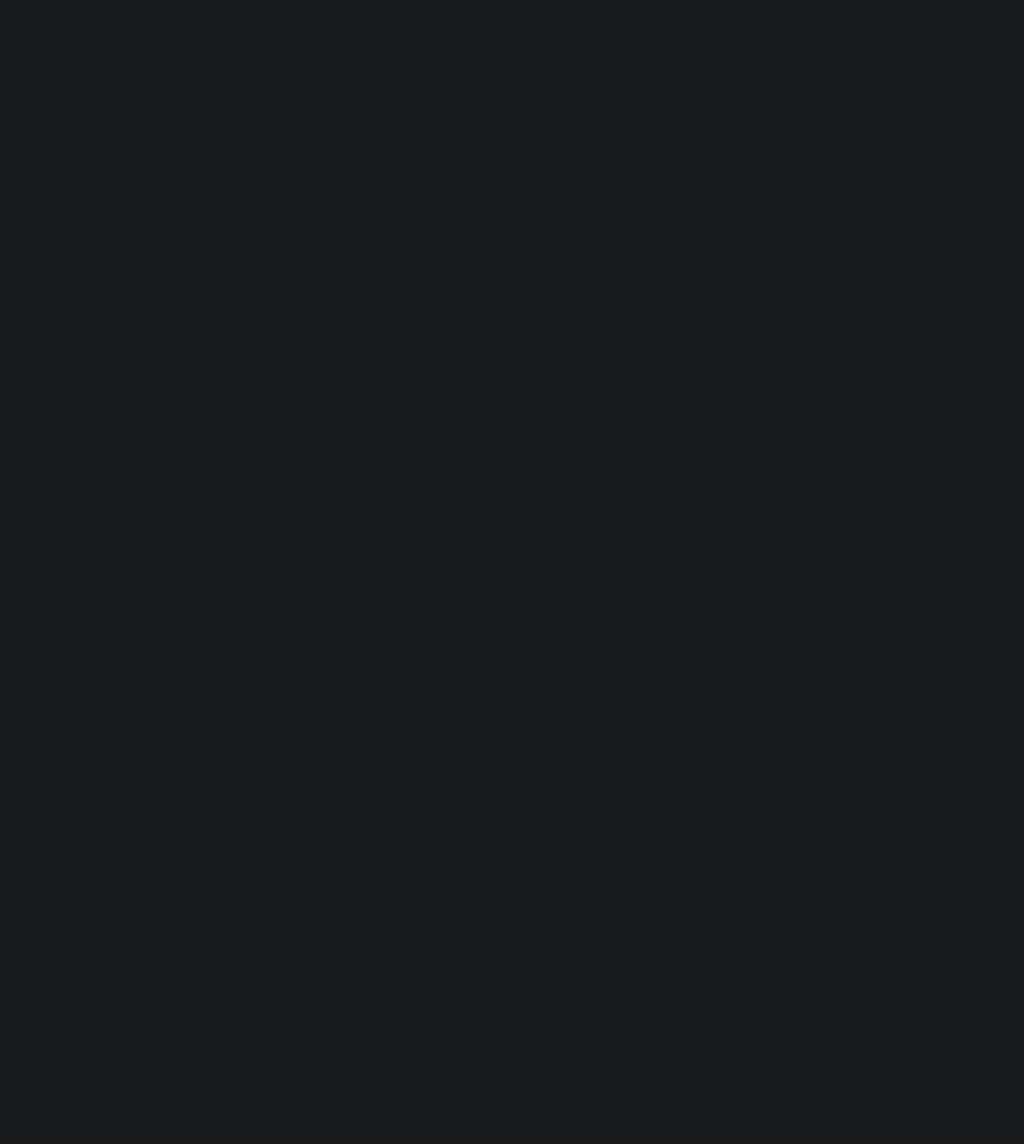
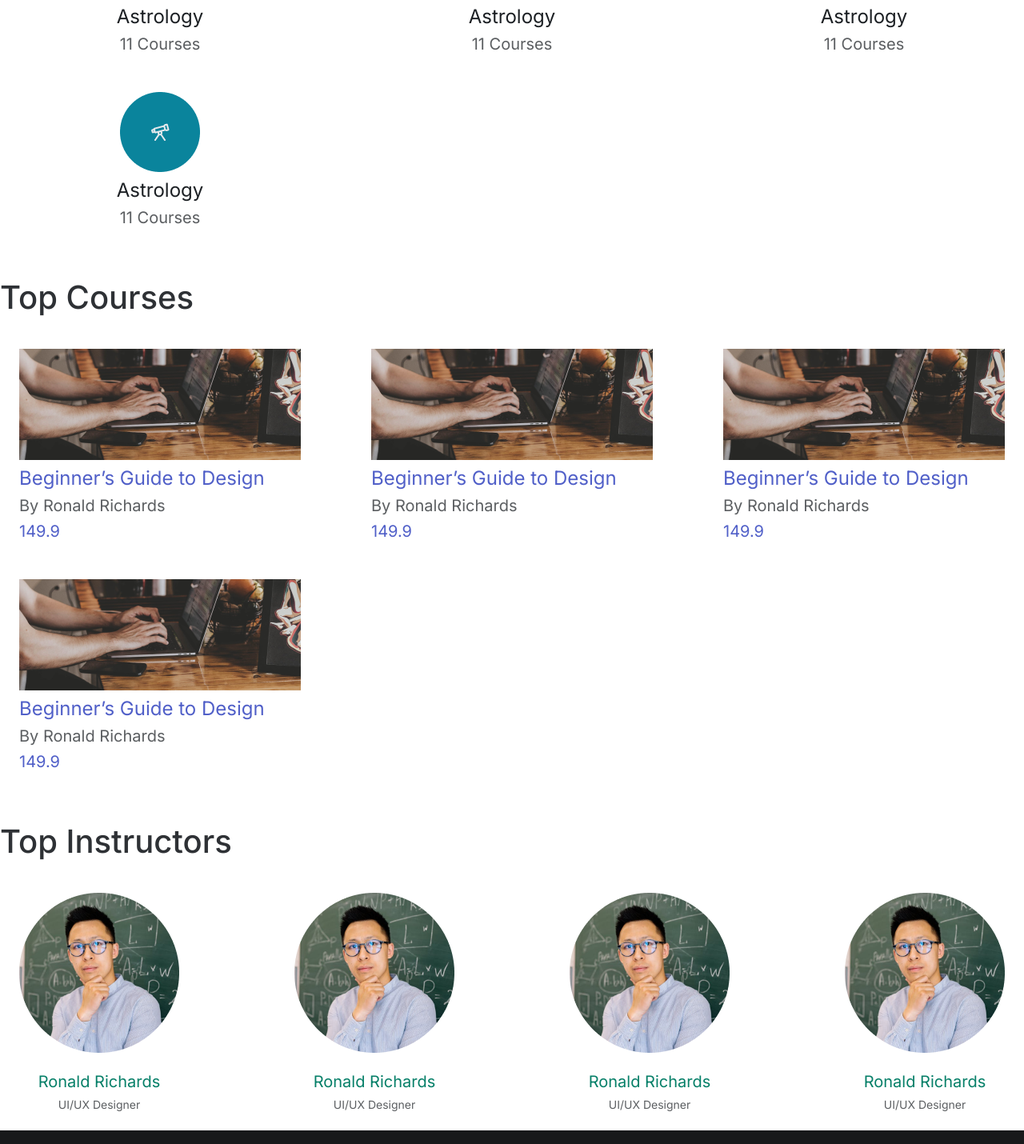
Before and after one commit to DASHAAAD/byway, a Next.js app: page / in a window 1280 px wide. Shown: the part 900-2330 px from the top of the page at 80% size. Before the commit the page ends 862 px from the top, so only its background shows below. Built offline with nearby package versions, Linux system fonts and the light colour scheme.

Commit message:
одинаковые секции

```diff
--- a/src/components/astrologyCards/AstrologyCards.tsx
+++ b/src/components/astrologyCards/AstrologyCards.tsx
@@ -9,7 +9,7 @@ export const AstrologyCards: FunctionComponent<AstrologyProps> = function () {
         <div className={styles.wrapper}>
             <Image className={styles.image} src={astrology} alt={''} />
             <h2 className={styles.title}>{astrologyItems.title}</h2>
-            <p className={styles.text}>{astrologyItems.title}</p>
+            <p className={styles.text}>{astrologyItems.text}</p>
         </div>
     )
 }
--- a/src/page/home/Home.module.css
+++ b/src/page/home/Home.module.css
@@ -20,7 +20,7 @@
     margin-bottom: 16px;
     font-size: 40px;
     line-height: 48px;
-
+    font-weight: 500;
     color: rgba(28, 32, 36, 0.92);
 }
 
@@ -50,15 +50,20 @@
     content: ">";
 }
 
-.statistics {
+.statistics,
+.courses,
+.categories,
+.instructors {
+    margin-bottom: 40px;
 }
 
-.statisticsList {
+.List {
     display: flex;
     justify-content: space-between;
+    flex-wrap: wrap;
 }
 
-.statisticsItem {
+.Item {
     display: flex;
     flex-direction: column;
     justify-content: center;
--- a/src/page/home/Home.tsx
+++ b/src/page/home/Home.tsx
@@ -7,7 +7,9 @@ import styles from './Home.module.css'
 
 import people from '../../image/people.png'
 import Image from 'next/image'
-
+import { AstrologyCards } from '@/components/astrologyCards/AstrologyCards'
+import Card from '@/components/card/Card'
+import CategoryCard from '@/components/categoryCard/CategoryCard'
 
 
 const HomePage: FunctionComponent = () => {
@@ -26,22 +28,76 @@ const HomePage: FunctionComponent = () => {
                 </section>
 
                 <section className={`${styles.section} ${styles.statistics}`}>
-                    <ul className={styles.statisticsList}>
-                        <li className={styles.statisticsItem}>
+                    <ul className={styles.List}>
+                        <li className={styles.Item}>
                             <h3 className={styles.statisticsTitle}>250+</h3>
                             <p className={styles.statisticsText}>Courses by our best mentors</p>
                         </li>
-                        <li className={styles.statisticsItem}>
+                        <li className={styles.Item}>
                             <h3 className={styles.statisticsTitle}>1000+</h3>
                             <p className={styles.statisticsText}>Courses by our best mentors</p>
                         </li>
-                        <li className={styles.statisticsItem}>
+                        <li className={styles.Item}>
                             <h3 className={styles.statisticsTitle}>15+</h3>
                             <p className={styles.statisticsText}>Courses by our best mentors</p>
                         </li>
-                        <li className={styles.statisticsItem}>
+                        <li className={styles.Item}>
                             <h3 className={styles.statisticsTitle}>2400+</h3>
                             <p className={styles.statisticsText}>Courses by our best mentors</p>
+                        </li>
+                    </ul>
+                </section>
+
+                <section className={styles.categories}>
+                    <h2 className={styles.title}>Top Categories</h2>
+                    <ul className={styles.List}>
+                        <li className={styles.Item}>
+                            <AstrologyCards />
+                        </li>
+                        <li className={styles.Item}>
+                            <AstrologyCards />
+                        </li>
+                        <li className={styles.Item}>
+                            <AstrologyCards />
+                        </li>
+                        <li className={styles.Item}>
+                            <AstrologyCards />
+                        </li>
+                    </ul>
+                </section>
+
+                <section className={styles.courses}>
+                    <h2 className={styles.title}>Top Courses</h2>
+                    <ul className={styles.List}>
+                        <li className={styles.Item}>
+                            <Card />
+                        </li>
+                        <li className={styles.Item}>
+                            <Card />
+                        </li>
+                        <li className={styles.Item}>
+                            <Card />
+                        </li>
+                        <li className={styles.Item}>
+                            <Card />
+                        </li>
+                    </ul>
+                </section>
+
+                <section className={styles.instructors}>
+                    <h2 className={styles.title}>Top Instructors</h2>
+                    <ul className={styles.List}>
+                        <li className={styles.Item}>
+                            <CategoryCard />
+                        </li>
+                        <li className={styles.Item}>
+                            <CategoryCard />
+                        </li>
+                        <li className={styles.Item}>
+                            <CategoryCard />
+                        </li>
+                        <li className={styles.Item}>
+                            <CategoryCard />
                         </li>
                     </ul>
                 </section>
```
